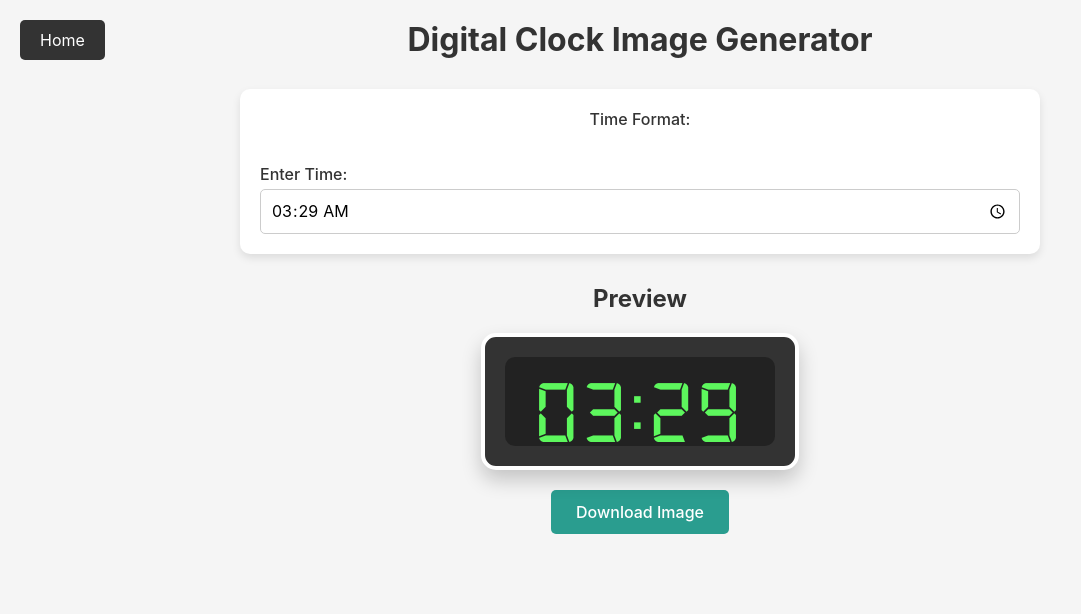
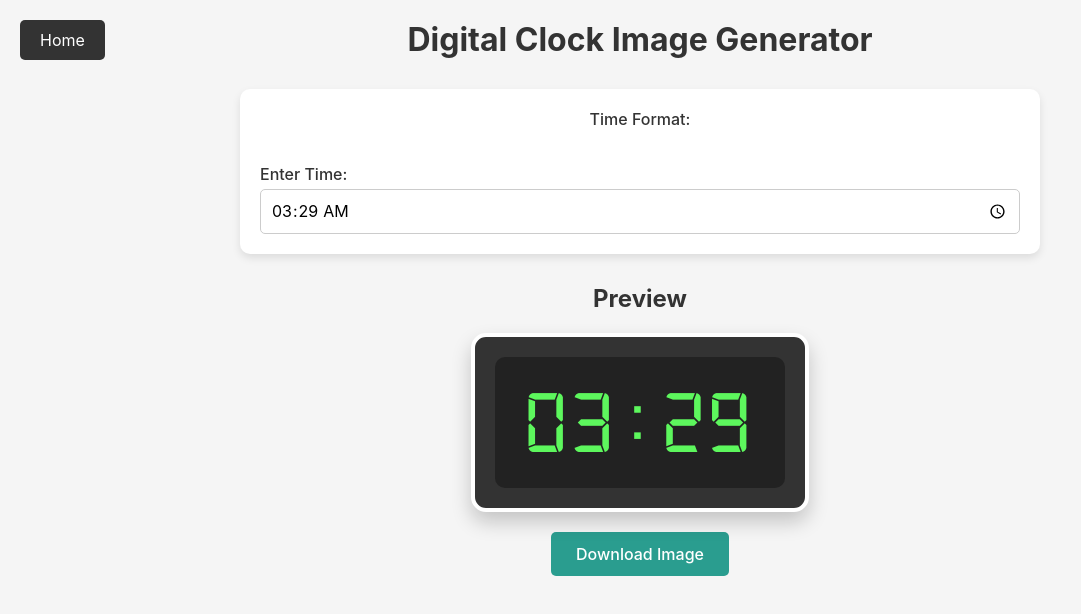
Before and after one commit to panglotlabs/linguists-toolbox, a plain HTML site: page clock/index.html in a window 1280 px wide. Shown: the whole page, without its empty margins (0-1081 px from the left). Drawn offline with nearby package versions, Linux system fonts and the light colour scheme.

Commit message:
時鐘數字改等寬字型

```diff
--- a/clock/index.html
+++ b/clock/index.html
@@ -153,16 +153,16 @@
 
         /* Digital-7 font */
         @font-face {
-            font-family: 'Digital-7';
-            src: url('digital-7.ttf') format('truetype');
+            font-family: 'Digital-7 (mono)';
+            src: url('digital-7 (mono).ttf') format('truetype');
             /* If you have the font file in the same directory, use this */
         }
 
         /* Backup online version if local file is not available */
-        @import url('https://cdn.jsdelivr.net/npm/@xz/fonts@1/serve/digital-7.min.css');
+        @import url('https://cdn.jsdelivr.net/npm/@xz/fonts@1/serve/digital-7 (mono).min.css');
 
         .clock-time {
-            font-family: 'Digital-7', monospace;
+            font-family: 'Digital-7 (mono)', monospace;
             font-size: 90px;
             color: var(--accent-color);
             text-align: center;
@@ -552,7 +552,7 @@
                 const formattedTime = formatTime(timeInput, format);
 
                 // Try to use digital font, fall back to segments if unavailable
-                const useFontAvailable = isFontAvailable('Digital-7');
+                const useFontAvailable = isFontAvailable('Digital-7 (mono)');
                 if (useFontAvailable) {
                     renderFontClock(formattedTime);
                 } else {
@@ -594,7 +594,7 @@
             document.getElementById('timeInput').value = currentTime;
 
             // Try to use digital font first
-            if (isFontAvailable('Digital-7')) {
+            if (isFontAvailable('Digital-7 (mono)')) {
                 renderFontClock(currentTime);
             } else {
                 renderSegmentClock(currentTime);
```
Also changed, not shown: clock/digital-7 (mono).ttf (added), clock/digital-7.ttf (deleted).
